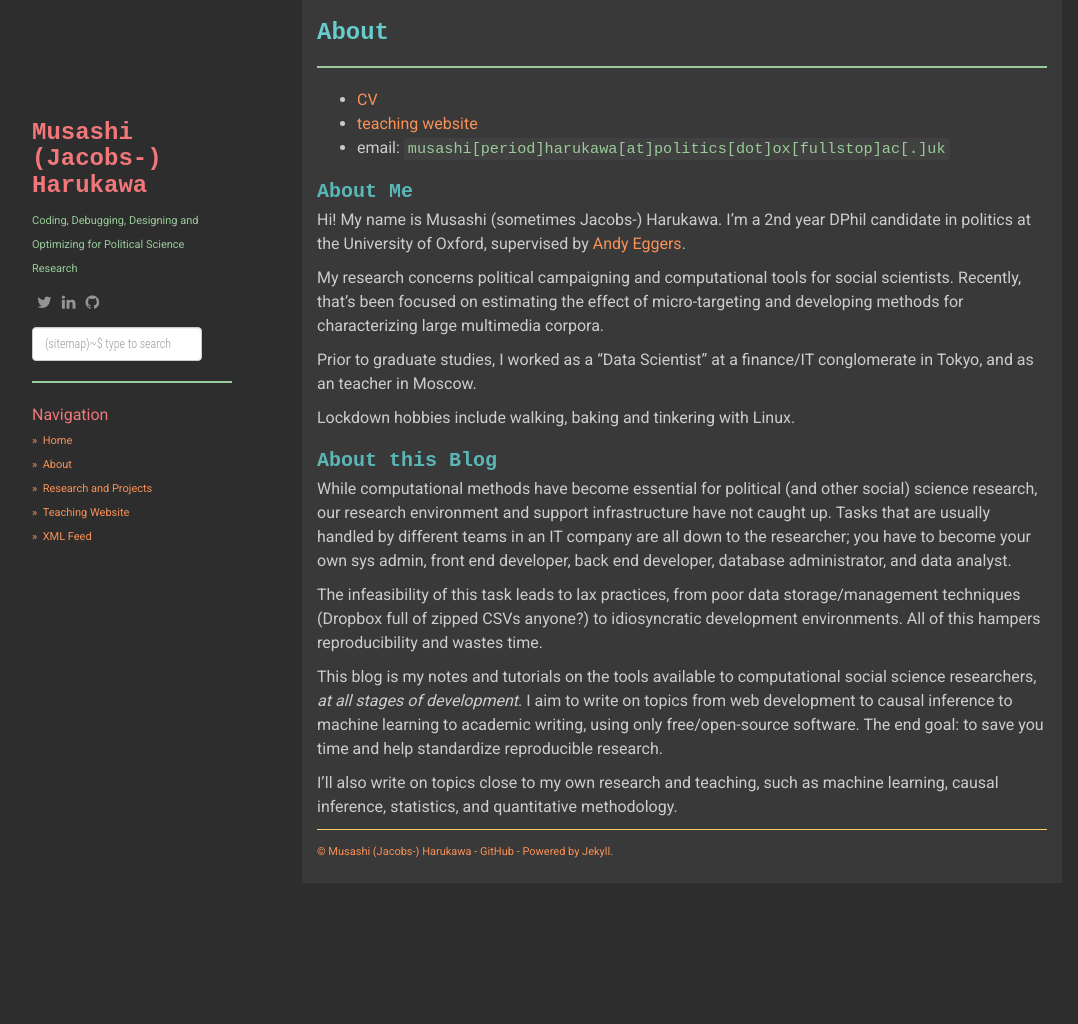
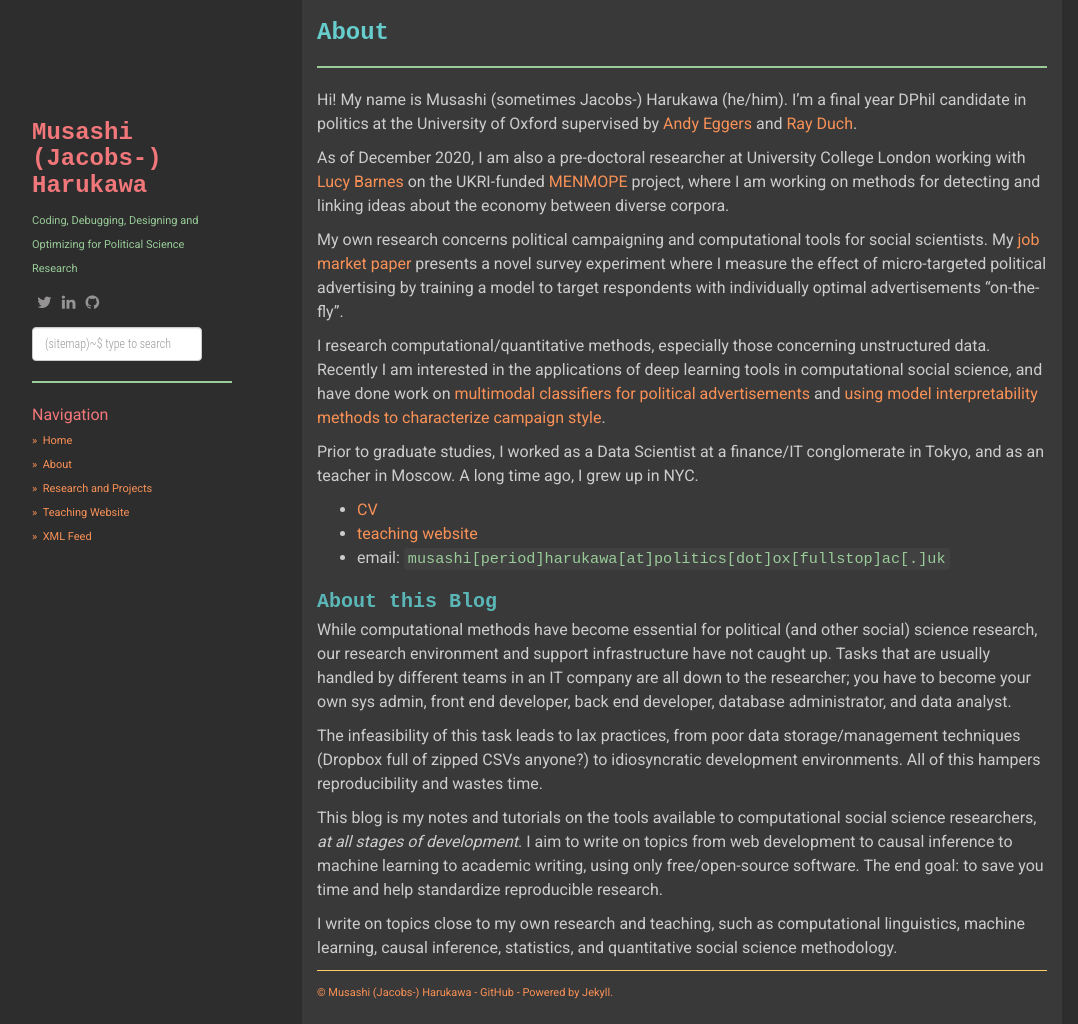
Before and after one commit to muhark/muhark.github.io, a Jekyll site: the page built from about.md, in a window 1280 px wide and 1024 px high. Shown: the whole window, without its empty margins (53-1131 px from the left). Built offline with Jekyll 4.4.1, drawn with Linux system fonts in a browser that asks for light colours; nearby versions of some CDN libraries.

Commit message:
Updating about.md

```diff
--- a/about.md
+++ b/about.md
@@ -4,19 +4,19 @@ title: About
 permalink: /about/
 ---
 
+Hi! My name is Musashi (sometimes Jacobs-) Harukawa (he/him). I'm a final year DPhil candidate in politics at the University of Oxford supervised by [Andy Eggers](https://andy.egge.rs) and [Ray Duch](https://www.raymondduch.com/).
+
+As of December 2020, I am also a pre-doctoral researcher at University College London working with [Lucy Barnes](https://www.ucl.ac.uk/political-science/people/dr-lucy-barnes) on the UKRI-funded [MENMOPE](https://www.ucl.ac.uk/political-science/mental-models-political-economy-menmope) project, where I am working on methods for detecting and linking ideas about the economy between diverse corpora.
+
+My own research concerns political campaigning and computational tools for social scientists. My [job market paper](https://muhark.github.io/project/does-microtargeting-work/) presents a novel survey experiment where I measure the effect of micro-targeted political advertising by training a model to target respondents with individually optimal advertisements "on-the-fly".
+
+I research computational/quantitative methods, especially those concerning unstructured data. Recently I am interested in the applications of deep learning tools in computational social science, and have done work on [multimodal classifiers for political advertisements](https://muhark.github.io/project/multimodal-ad-transformers/) and [using model interpretability methods to characterize campaign style](https://muhark.github.io/project/attribution-rationales-annotation/).
+
+Prior to graduate studies, I worked as a Data Scientist at a finance/IT conglomerate in Tokyo, and as an teacher in Moscow. A long time ago, I grew up in NYC.
+
 - [CV](/static/docs/mharukawa_cv.pdf)
 - [teaching website](https://muhark.github.io/dpir-intro-python)
 - email: `musashi[period]harukawa[at]politics[dot]ox[fullstop]ac[.]uk`
-
-## About Me
-
-Hi! My name is Musashi (sometimes Jacobs-) Harukawa. I'm a 2nd year DPhil candidate in politics at the University of Oxford, supervised by [Andy Eggers](https://andy.egge.rs).
-
-My research concerns political campaigning and computational tools for social scientists. Recently, that's been focused on estimating the effect of micro-targeting and developing methods for characterizing large multimedia corpora.
-
-Prior to graduate studies, I worked as a "Data Scientist" at a finance/IT conglomerate in Tokyo, and as an teacher in Moscow.
-
-Lockdown hobbies include walking, baking and tinkering with Linux.
 
 ## About this Blog
 
@@ -26,4 +26,4 @@ The infeasibility of this task leads to lax practices, from poor data storage/ma
 
 This blog is my notes and tutorials on the tools available to computational social science researchers, _at all stages of development_. I aim to write on topics from web development to causal inference to machine learning to academic writing, using only free/open-source software. The end goal: to save you time and help standardize reproducible research.
 
-I'll also write on topics close to my own research and teaching, such as machine learning, causal inference, statistics, and quantitative methodology.
+I write on topics close to my own research and teaching, such as computational linguistics, machine learning, causal inference, statistics, and quantitative social science methodology.
```
